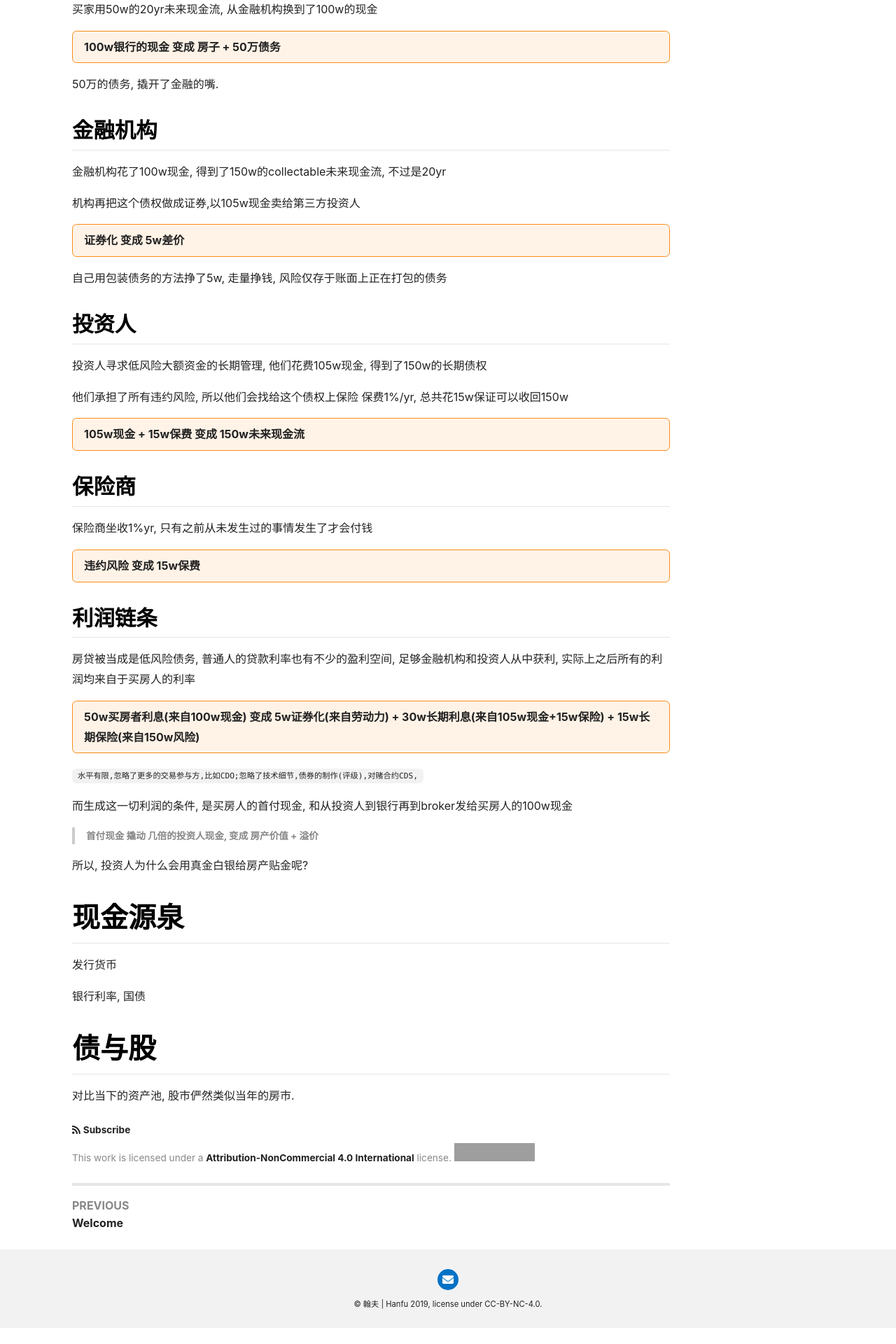
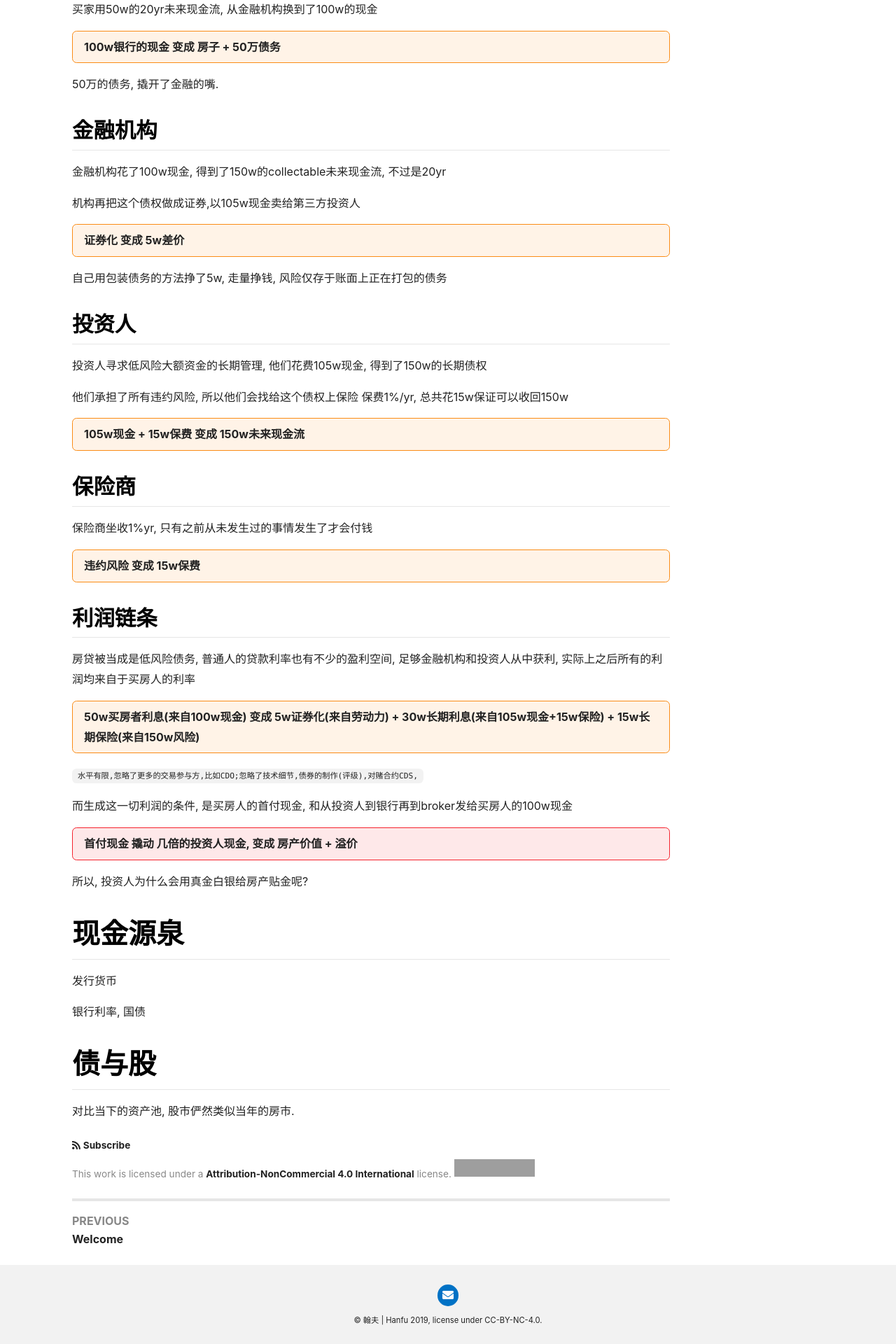
Before and after one commit to hanfu/hanfu.github.io, a Jekyll site: the page built from _posts/2020-03-07-economic-bubble.md, in a window 1280 px wide. Shown: the part 882-2802 px from the top of the page at 70% size. Built offline with Jekyll 4.4.1, drawn with Linux system fonts in a browser that asks for light colours; nearby versions of some CDN libraries; comment, search, counter and statistics services are not loaded; before the commit the page ends 2779 px from its top, so only the background shows below that; grey boxes are pictures that could not be loaded.

Commit message:
econ bubble

```diff
--- a/_posts/2020-03-07-economic-bubble.md
+++ b/_posts/2020-03-07-economic-bubble.md
@@ -75,8 +75,8 @@ __50w买房者利息(来自100w现金) 变成 5w证券化(来自劳动力) + 30w
 
 而生成这一切利润的条件, 是买房人的首付现金, 和从投资人到银行再到broker发给买房人的100w现金
 
-> __首付现金 撬动 几倍的投资人现金, 变成 房产价值 + 溢价__
-{:.warning}
+__首付现金 撬动 几倍的投资人现金, 变成 房产价值 + 溢价__
+{:.error}
 
 所以, 投资人为什么会用真金白银给房产贴金呢?
 
```
